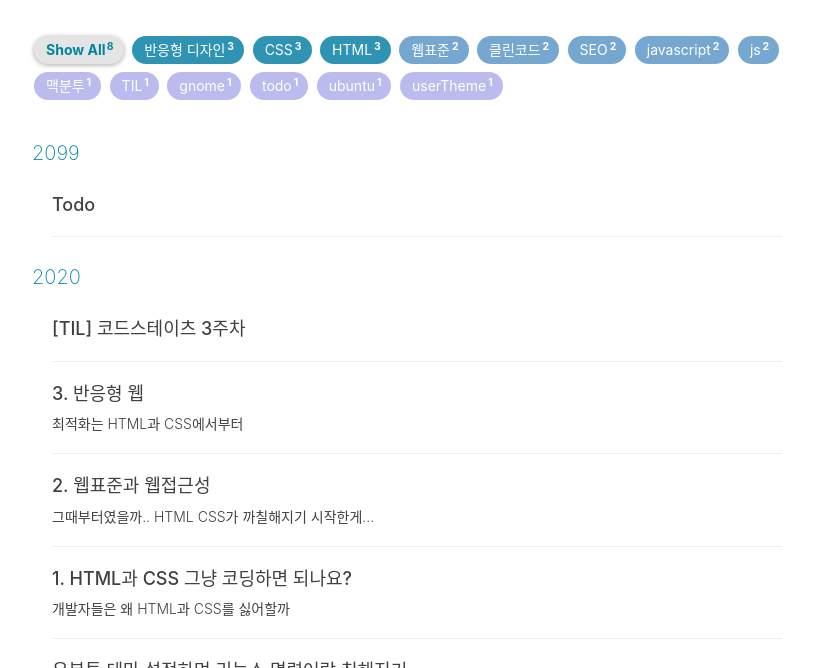
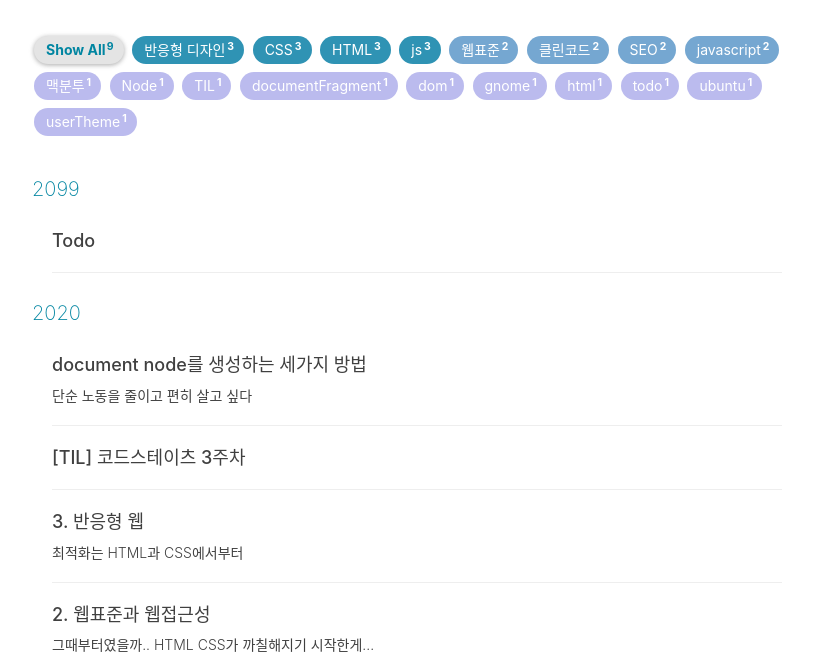
Before and after one commit to dkje/dkje.github.io, a Jekyll site: the page built from archive.html, in a window 1280 px wide and 900 px high, cut to the strip 232-900 px from the top of the window. Shown: the whole strip, without its empty margins (233-1046 px from the left). Built offline with Jekyll 4.4.1, drawn with Linux system fonts in a browser that asks for light colours; nearby versions of some CDN libraries; comment, search, counter and statistics services are not loaded; part of the change alters nothing that is shown.

Commit message:
[post]createDomElement

````diff
--- a/_posts/JS/20-08-18-createDom.markdown
+++ b/_posts/JS/20-08-18-createDomElement.markdown
@@ -1,20 +1,21 @@
 ---
 layout: post
-title: 'HTML Element를 생성하는 세가지 기술'
-subtitle: ' 단순 노동을 줄이고 편히 살고 싶은 노력 '
+title: 'document node를 생성하는 세가지 방법'
+subtitle: ' 단순 노동을 줄이고 편히 살고 싶다 '
 date: 2020-08-18 09:13:00
 author: 'Dev X'
 header-img: 'img/post-bg/post-bg-dom.jpg'
-published: false
+published: true
 catalog: true
 tags:
     - js
     - dom
     - html
-    -
+    - documentFragment
+    - Node
 ---
 
-## HTML Element를 생성하는 노동
+## document node를 생성하는 노동
 
 js에서 dom을 다루다보면 가장 번잡한 일이 새로운 HTML Element를 만들어 추가하는 것 입니다. 사람마다 다르겠지만 저의 경우엔 js로 HTML Element를 생성하는 코드는 가독성도 떨어지고 단순 노동처럼 여겨졌던 것 같습니다. HTML Element를 생성하는 방법은 여러가지가 있는데요 오늘은 세 가지 방법을 예시로 들며 어느 쪽이 가장 생산성이 높은지 고민해보겠습니다.
 <br/><br/><br/>
@@ -76,8 +77,7 @@ document.querySelector('body').insertAdjacentHTML(
 **단점**: 보안 이슈가 있습니다. insertAdjacentHTML은 text를 HTML로 파싱하며 text에 포함된 script 태그 또한 파싱합니다. 때문에 해커가 웹 페이지에 악성 스크립트를 삽입하는 XSS(Cross-Site Scripting) 공격에 취약합니다. innerHTML의 보안 이슈와 같은 맥락이죠. 이런 공격은 text가 HTML 태그로만 이루어졌는지 필터링 하는 방식으로 막을 수도 있지만, 여전히 다른 방식의 악성 스크립트 공격을 당할 가능성이 있습니다.
 
 <span style="color:grey">저는 코드 가독성을 중요하게 생각하는 편이라 얼마 전까지 insertAdjacentHTML을 애용해 왔습니다. 하지만 보안 이슈가 있다는 것을 알게 되어 다른 HTML Element 생성 방식을 찾던 것이 이 포스팅을 작성한 계기입니다.</span>
-<br/><br/>
-<br/>
+<br/><br/><br/>
 
 ### 2. createElement
 
@@ -120,12 +120,12 @@ document.querySelector('body').append(container);
 
 createElement는 지정 tagName의 HTML Element를 생성하는 메서드입니다. **tagName**은 생성하려는 element의 타입의 string입니다.
 
-**장점**: HTML Element를 생성해 append하기 때문에 node만 삽입됩니다.
+**장점**: HTML Element를 생성해 append하기 때문에 node만 삽입이 가능합니다.
 **단점**: 반복되는 코드를 function을 이용해 줄여보려 했지만 그래도 가독성이 안 좋습니다. 또 HTML element를 생성할때마다 dom tree 자료구조를 탐색해야하기 때문에 js의 성능을 저하시킵니다.
 
 <br/>
 
-### 3. HTML Template & Document Fragment
+### 3. Document Fragment
 
 **HTML**
 
@@ -137,33 +137,76 @@ createElement는 지정 tagName의 HTML Element를 생성하는 메서드입니
         </header>
         <ul class="item--container">
             <li class="item"></li>
-            <li class="item"></li>
-            <li class="item"></li>
-            <li class="item"></li>
         </ul>
     </div>
 </template>
+<!-- clone용도의 template tag -->
 ```
+
+#### HTML template
+
+template tag는 js를 사용해 인스턴스를 사용할 목적의 HTML 코드를 담는 요소입니다. template tag의 하위 요소들은 DOM에는 존재하나 화면에는 렌더링 되지 않습니다.
 
 **js**
 
 ```js
-const element = document.importNode(
+const copiedNode = document.importNode(
     document.querySelector('#temp').content,
     true
-);
-const copiedNode = element.children.item(0);
+); // HTML의 Template 태그를 복사해서 document fragment로 받는다
 
 copiedNode.querySelector('.heading__primary').textContent =
     'Create HTML Element';
-copiedNode.querySelectorAll('.item').forEach((el, i) => {
-    el.textContent = `Item ${i}`;
-});
+
+const itemContainer = copiedNode.querySelector('.item--container');
+const groupOfItems = ['Item 1', 'Item 2', 'Item 3', 'Item 4'];
+const item = copiedNode.querySelector('.item').cloneNode(true);
+
+while (itemContainer.firstChild) {
+    itemContainer.removeChild(itemContainer.firstChild);
+} //item을 추가하기 전 dummy item 삭제
+
+for (let prop of groupOfItems) {
+    copieditem = item.cloneNode(true);
+    copieditem.textContent = prop;
+    itemContainer.append(copieditem);
+}
 
 document.querySelector('body').append(copiedNode);
 ```
 
-createElement를 사용할때보다 확연하게 코드 양이 줄었습니다.
+#### Document Fragment
+
+우선 짚고 넘어가자면 위의 코드는 HTMLElement를 생성하는 것이 아니라 복사하는 것입니다. HTML template를 복제해 사용하는 방식은 여러가지가 있습니다. querySelector로 사용 할 html element를 선택한 후 변경하고 싶은 속성을 replace해 append하는 방식도 있죠. 왜 그 방식을 사용하지 않고 **importNode**를 사용했는지를 알기 위해선 document와 documentFragment의 차이를 이해해야 합니다. 그 외에 DOM의 개념도 함께 짚고 넘어가겠습니다.
+
+**DOM**
+서버에서 HTML 문서를 전달받은 브라우저는 js가 문서에 접근 할 수 있도록 **[DOM](https://developer.mozilla.org/ko/docs/Glossary/DOM)**이라는 인터페이스를 제공합니다. HTML이 단순히 문서의 구조를 표현한다면, DOM은 HTML로 작성된 웹페이지를 객체로 만들어 표현하고, 저장하고, 조작하는 메서드를 갖고 있습니다. document와 element, window등이 우리가 평소 사용하던 DOM의 object들입니다.
+
+**document**
+**[document](https://developer.mozilla.org/ko/docs/Web/API/Document)**는 DOM의 인터페이스 기능 중 하나로 DOM의 진입점 역할을 수행합니다. window와 document를 혼동하실 수 있는데 **window**는 우리가 사용하는 **브라우저**와 같고 **document**는 문서의 **root document**, HTML의 경우엔 <html>요소를 뜻합니다. HTML 문서의 document는 문서의 header와 body 내의 요소를 포함하고, 문서의 URL과 정의 등의 정보 또한 갖고 있습니다.
+
+**Document Fragment**
+document를 수정할때마다 브라우저에선 **reflow**라는 프로세스를 실행해 문서를 재렌더링합니다. 우리가 append를 남발하는 것이 웹 어플리케이션의 성능 저하를 일으키는 이유죠. 브라우저는 최적화를 위해 **[Document Fragment](https://developer.mozilla.org/en-US/docs/Web/API/DocumentFragment)**라는 인터페이스를 제공합니다. Document Fragment는 document tree 외부에 만들어진 document의 경량화 버젼입니다. document같이 Node와 ParentsNode를 상속받기 때문에 노드의 수정과 삭제가 가능하지만, 문서 외부에 있기 때문에 reflow에 영향을 끼치지 않습니다. 아무리 많은 수정이 이루어져도 마지막에 DocumentFragment를 document tree에 추가하는 단 한 번의 reflow만 일어나는 것이죠.
+
+사용법은 HTML Element와 유사합니다.
+
+```js
+let fragment0 = new DocumentFragment();
+// 빈 Document Fragment 생성
+let fragment1 = document.importNode('htmlElement.content', true);
+// HTML 요소를 DocumentFragment로 복사, true일시 자식 요소까지 복사
+let element = fragment1.querySelector('tagname');
+element.textContent = 'test';
+//fragment1의 자식 요소 선택 후 수정
+parentElement.append(fragment1);
+//document tree에 Document Fragment 추가
+```
+
+이렇게 DocumentFragment를 생성 후 원하는 document tree의 요소에 append하고나면 Document Fragment는 갖고 있던 Child Node들을 Parent Node에 추가하고 껍데기만 남게됩니다. createElement로 생성한 element들이 append 한 후에도 메모리에 남아있는 것과 반대이죠.
+
+**장점**: 성능 최적화에 적합합니다. dom의 node가 적을때는 유의미한 차이가 없겠지만 추가 할 node 개수가 많은 상황에선 눈에 띄는 성능 차이를 보여줄 수 있습니다.
+
+**단점**: html의 구조와 js의 로직이 분리되어 있기 때문에 js 파일 상으론 어떤 node를 생성하는 지 알 수 없습니다.
 
 <br/><br/><br/>
 
@@ -171,3 +214,5 @@ createElement를 사용할때보다 확연하게 코드 양이 줄었습니다.
 [DocumentFragment노드](https://programmer-seva.tistory.com/60)
 [XSS](https://ko.wikipedia.org/wiki/%EC%82%AC%EC%9D%B4%ED%8A%B8_%EA%B0%84_%EC%8A%A4%ED%81%AC%EB%A6%BD%ED%8C%85)
 [DocumentFragment를 이용한 JavaScript 성능 최적화](https://untitledtblog.tistory.com/44)
+[DOM이란 무엇인가?](https://velog.io/@surim014/DOM%EC%9D%B4%EB%9E%80-%EB%AC%B4%EC%97%87%EC%9D%B8%EA%B0%80)
+[Document Fragments and why you should use them](https://dev.to/ibn_abubakre/document-fragments-and-why-you-should-use-them-14fk)
--- a/_posts/TIL/20-08-16-TILWeek3.markdown
+++ b/_posts/TIL/20-08-16-TILWeek3.markdown
@@ -31,25 +31,35 @@ tags:
 
 #### 화요일
 
--   **todo**: HTML Element를 생성하는법 포스팅 마무리, 스터디, 팀 회의
+-   **todo**: document element를 생성하는법 포스팅 마무리, 스터디, 팀 회의
+-   underbar 과제 완료. underbar가 왜 underbar인지 처음엔 이해가 안됐었는데 은닉함수,변수를 선언하는 네이밍 규칙을 떠올리고 아하!했다. 평소 사용하던 배열,객체 메서드를 직접 구현하다보니 어떤 식으로 iterator를 만들어야할지 감이 잡혔다. 실무에선 iterator를 직접 구현해서 사용하는 경우가 종종 있다고 들었는데 자신감이 붙었다.
+-   계속 컴퓨터 앞에만 앉아있으면 안될 것 같아서 짧은 홈트를 따라했다가 포스팅을 못하고 뻗어버렸다. 운동을 너무 쉰 것 같다. 장기 전은 체력이 중요하니 짬짬히 몸을 움직여야겠다.
 
 ---
 
 #### 수요일
 
--   **todo**: SEO 개념 정리, 스터디
--
+-   **todo**: document element를 생성하는 법 포스팅 진짜 마무리, 스터디
+-   underbar advanced 마무리를 했다. 완성하고나선 뿌듯했는데 다른 사람들이 푼 과제를 보니까 나랑 다른 창의적인 방식이 많아서 신기하다. 그 탐나는 창의성 전부 파헤쳐서 흡수해버리겠어. 크큭...
+-   document element를 생성하는 법 포스팅 정리가 끝났다. 포스팅을 작성하며 지금까지 애매하게 느낌만 알고있던 부분에 대해 스스로 설명하고 몰랐던 부분을 자세하게 살피는 과정이 큰 도움이 되었다. 특히 document fragment는 한국어로 된 자료가 적어서 영어웹을 서치하는 공부가 되었다.
+-   알고리즘 공부하려고 책을 주문했는데 읽을 여유가 주말부터 될 것 같다.
 
 ---
 
 #### 목요일
 
+-   **todo**: SEO 개념 공부, 스터디
+
 ---
 
 #### 금요일
+
+-   **todo**: 스터디
 
 ---
 
 #### 토요일
 
+-   **todo**: 스터디
+
 ---
````
